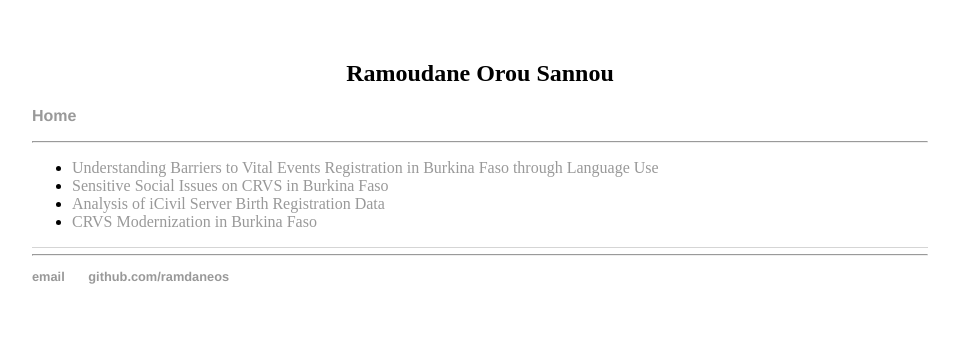
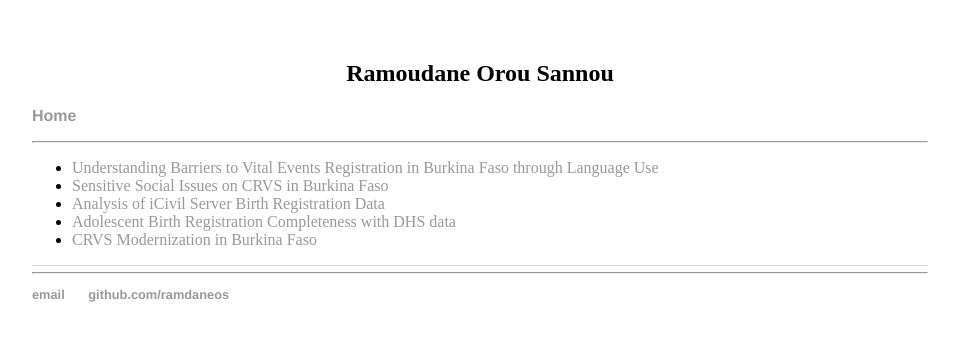
Before and after one commit to RamdaneOS/ramdaneos.github.io, a Jekyll site: the page built from index.html, in a window 1280 px wide. Shown: the top 341 px of the page, without its empty margins (160-1119 px from the left). Built offline with Jekyll 4.4.1, drawn with Linux system fonts in a browser that asks for light colours; Markdown is read by kramdown in place of the engine named in the settings.

Commit message:
Update index.html

```diff
--- a/index.html
+++ b/index.html
@@ -9,6 +9,7 @@ title: Ramoudane Orou Sannou
 Language Use </a></li>
 		<li> <a href="Sensitive_Social_Issues_CRVS_BF.html"> Sensitive Social Issues on CRVS in Burkina Faso </a></li>
                 <li> <a href="iCivil_Birth_Reg.html"> Analysis of iCivil Server Birth Registration Data </a></li>
+		<li> <a href="Ado_Birth_Reg_Completeness.html"> Adolescent Birth Registration Completeness with DHS data </a></li>
 		<li> <a href="CRVS_Modernization_BF.html"> CRVS Modernization in Burkina Faso </a></li>
         <ul>
 </div><!-- /.blurb -->
```
